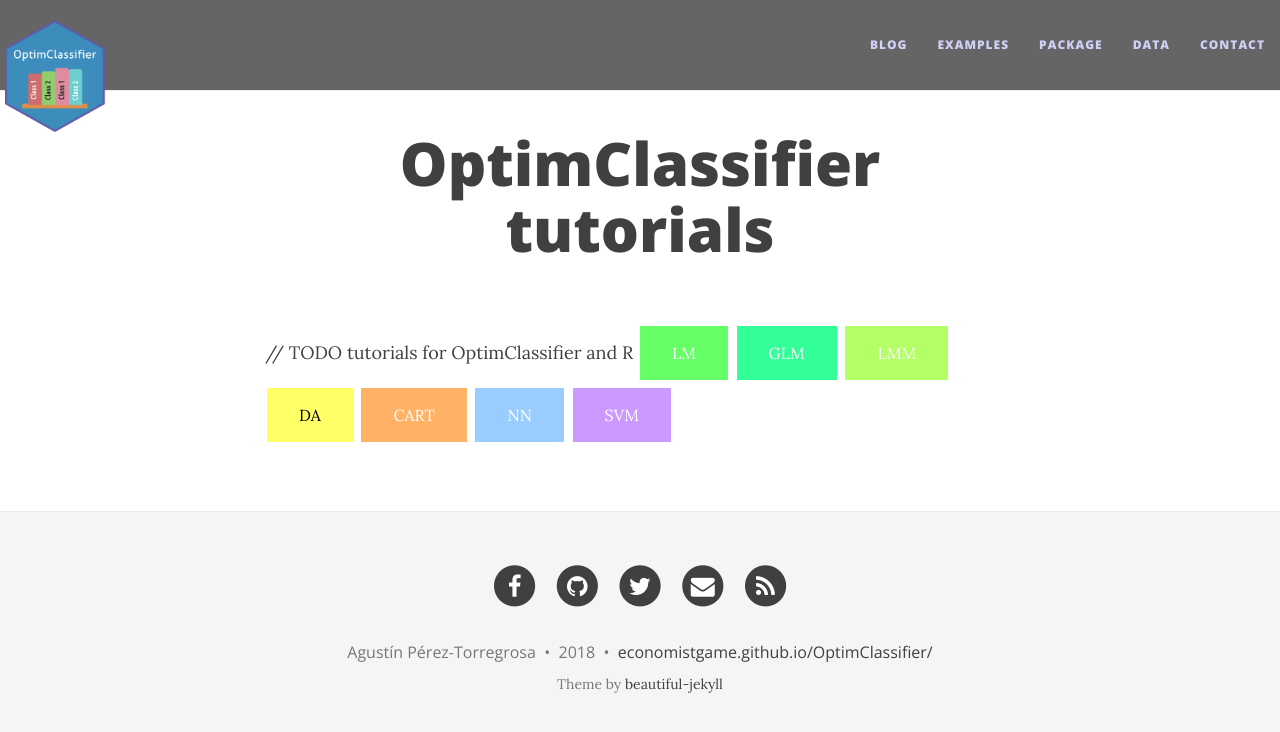
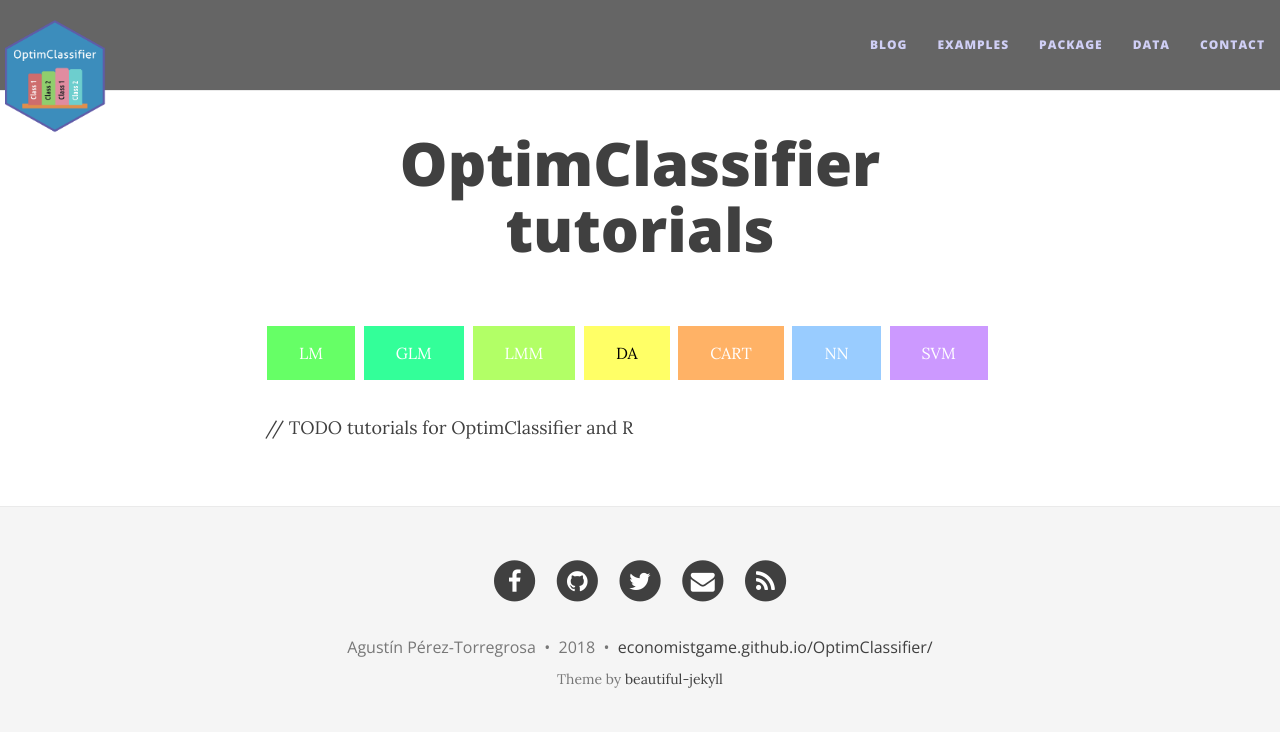
Before and after one commit to economistgame/OptimClassifier, a Jekyll site: the page built from examples/index.md, in a window 1280 px wide. Shown: the top 732 px of the page. Built offline with Jekyll 4.4.1, drawn with Linux system fonts in a browser that asks for light colours; nearby versions of some CDN libraries; part of the change alters nothing that is shown.

```diff
--- a/examples/index.md
+++ b/examples/index.md
@@ -3,7 +3,6 @@ layout: page
 title: OptimClassifier tutorials
 ---
 
-// TODO tutorials for OptimClassifier and R
 <button class="method-button">LM</button>
 <button class="method-button GLM-button">GLM</button>
 <button class="method-button LMM-button">LMM</button>
@@ -11,3 +10,5 @@ title: OptimClassifier tutorials
 <button class="method-button CART-button">CART</button>
 <button class="method-button NN-button">NN</button>
 <button class="method-button SVM-button">SVM</button>
+
+// TODO tutorials for OptimClassifier and R
```
